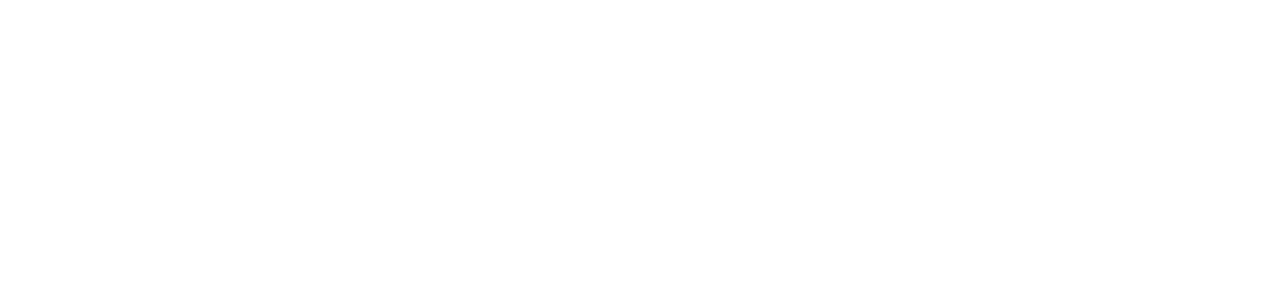
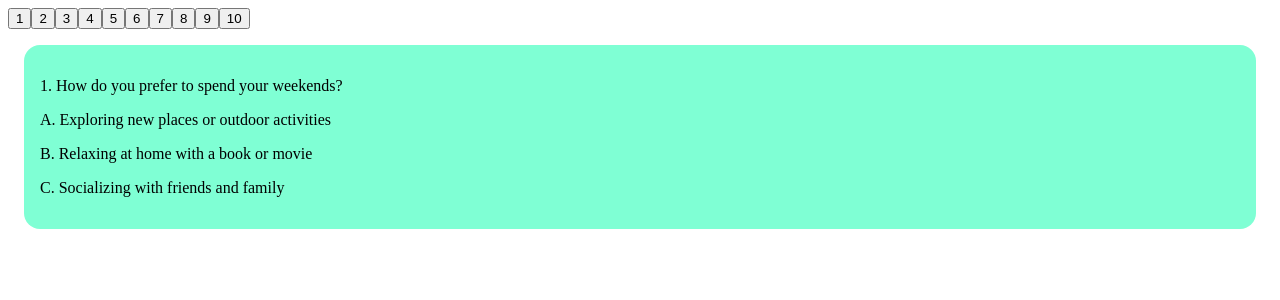
Before and after one commit to rajivsarkar67/soulmate, an Angular app: page /evaluation/1 in a window 1280 px wide. Before the commit this address led to /. Shown: the top 300 px of the page. Built offline with nearby package versions, Linux system fonts and the light colour scheme.

Commit message:
fix: made change so that question comes only one per page

```diff
--- a/src/app/app.routes.ts
+++ b/src/app/app.routes.ts
@@ -6,5 +6,5 @@
 export const routes: Routes = [
     {path: '', component: HomeComponent},
     {path: 'login', component: LoginComponent},
-    {path: 'evaluation', component: EvaluationComponent},
+    {path: 'evaluation/:id', component: EvaluationComponent},
 ];
--- a/src/app/evaluation/evaluation.component.html
+++ b/src/app/evaluation/evaluation.component.html
@@ -1,67 +1,75 @@
 @for(question of questions; track question.id){
-    <button>{{question.id}}</button>
+    <button (click)="goToQuestion(question.id)">{{question.id}}</button>
 }
 
-@for(question of questions; track question.id){
-    <div style="background-color: aquamarine; border-radius: 1rem; margin: 1rem; padding: 1rem;">
-        <p>{{question.id}}. {{question.question}}</p>
-        <p>A. {{question.optionA}}</p>
-        <p>B. {{question.optionB}}</p>
-        <p>C. {{question.optionC}}</p>
-    </div>
-}
+<div style="background-color: aquamarine; border-radius: 1rem; margin: 1rem; padding: 1rem;">
+    <p>{{questions[questionId-1].id}}. {{questions[questionId-1].question}}</p>
+    <p>A. {{questions[questionId-1].optionA}}</p>
+    <p>B. {{questions[questionId-1].optionB}}</p>
+    <p>C. {{questions[questionId-1].optionC}}</p>
+</div>
 
 <!-- How do you feel about religion in your life?
 
 A) Very important, it guides my decisions
 B) Somewhat important, I respect traditions
 C) Not important, I’m more secular
+
 What’s your stance on politics?
 
 A) I’m very politically active and opinionated
 B) I’m informed but not very involved
 C) I’m not interested in politics
+
 How important is honesty in a relationship?
 
 A) Absolutely essential, even if it’s hard
 B) Important, but sometimes white lies are okay
 C) Honesty is important, but not always necessary
+
 How do you view helping others?
 
 A) It’s a key part of my life
 B) I help when I can
 C) I focus more on myself and those close to me
+
 What is your approach to environmental issues?
 
 A) I’m very environmentally conscious and proactive
 B) I try to be eco-friendly when possible
 C) I’m not very concerned about environmental issues
+
 How important is it for you to live by a moral code?
 
 A) Very important, I have a strong moral compass
 B) I have some guiding principles, but I’m flexible
 C) I don’t believe in rigid moral codes
+
 What’s your opinion on gender roles in a relationship?
 
 A) I believe in traditional roles
 B) I’m open to shared roles and responsibilities
 C) I reject traditional roles and prefer a flexible approach
+
 How do you feel about premarital cohabitation?
 
 A) It’s essential to test compatibility
 B) I’m open to it, but not necessary
 C) I prefer not to live together before marriage
+
 How important is it to have a connection with your community?
 
 A) Very important, I love being involved
 B) Somewhat important, I like to know my neighbors
 C) Not important, I prefer privacy and independence
+
 How do you view human rights issues?
 
 A) They are a central concern for me
 B) I support them, but I’m not actively involved
 C) I’m not very engaged with these issues
 Long-Term Life Goals
+
 How do you envision your career in the next 10 years?
 
 A) I aim for major career advancements
--- a/src/app/evaluation/evaluation.component.ts
+++ b/src/app/evaluation/evaluation.component.ts
@@ -1,4 +1,5 @@
 import { Component } from '@angular/core';
+import { ActivatedRoute, Router } from '@angular/router';
 
 @Component({
   selector: 'app-evaluation',
@@ -8,6 +9,11 @@
   styleUrl: './evaluation.component.css'
 })
 export class EvaluationComponent {
+
+  constructor(private route: ActivatedRoute, private router: Router){}
+
+  questionId : any;
+  idSubscription: any;
 
   questions = [
     {id:1, question: 'How do you prefer to spend your weekends?', optionA: 'Exploring new places or outdoor activities', optionB: 'Relaxing at home with a book or movie', optionC: 'Socializing with friends and family'},
@@ -22,4 +28,24 @@
     {id:10, question: 'How do you view long-term relationships?', optionA: 'They require continuous effort and communication', optionB: 'They should feel natural and not require much effort', optionC: 'They are about shared experiences and growth together'},
   ]
 
+  ngOnInit(){
+    this.idSubscription = this.route.paramMap.subscribe(params => {
+      this.questionId = params.get('id');
+    })
+
+    // if(this.route.snapshot.paramMap.get('id')){
+    //   this.questionId = this.route.snapshot.paramMap.get('id');
+    //   console.log(this.questionId);
+    // }
+  }
+
+  goToQuestion(id: number){
+    this.router.navigate(['evaluation', id]);
+    this.ngOnInit();
+  }
+
+  ngOnDestroy(){
+    this.idSubscription.unsubscribe();
+  }
+
 }
--- a/src/app/login/login.component.ts
+++ b/src/app/login/login.component.ts
@@ -13,6 +13,6 @@
   constructor(private router: Router){}
 
   goToEvaluation(){
-    this.router.navigate(['evaluation']);
+    this.router.navigate(['evaluation', 1]);
   }
 }
```
